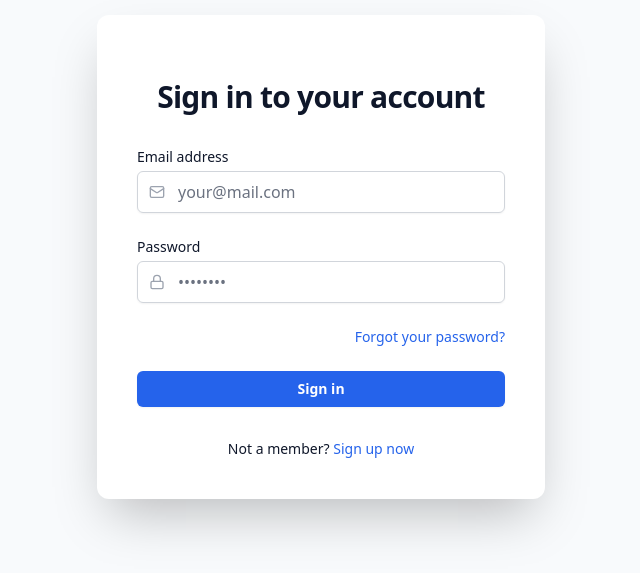
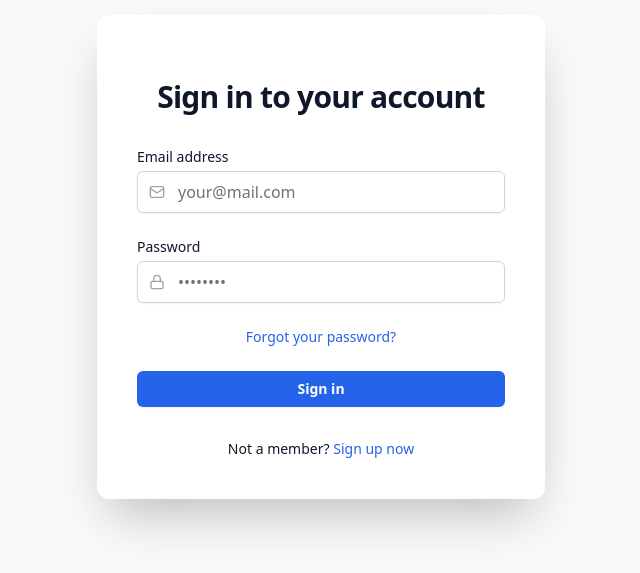
Before and after one commit to jzzedy/three-functiondaily-frontend, a React (Vite) app: page /login in a window 1280 px wide. Shown: the part 143-716 px from the top of the page, without its empty margins (319-959 px from the left). Built offline with nearby package versions, Linux system fonts and the light colour scheme.

Commit message:
centered Forgot your password text

```diff
--- a/src/features/auth/pages/LoginPage.tsx
+++ b/src/features/auth/pages/LoginPage.tsx
@@ -90,7 +90,7 @@
             icon={<Lock size={16} className="text-gray-400" />}
             disabled={isLoading}
           />
-          <div className="flex items-center justify-end text-sm">
+          <div className="flex items-center justify-center text-sm">
             {}
             <Link to="/forgot-password" className="font-medium text-primary-accent hover:text-secondary-accent hover:underline">
               Forgot your password?
```
